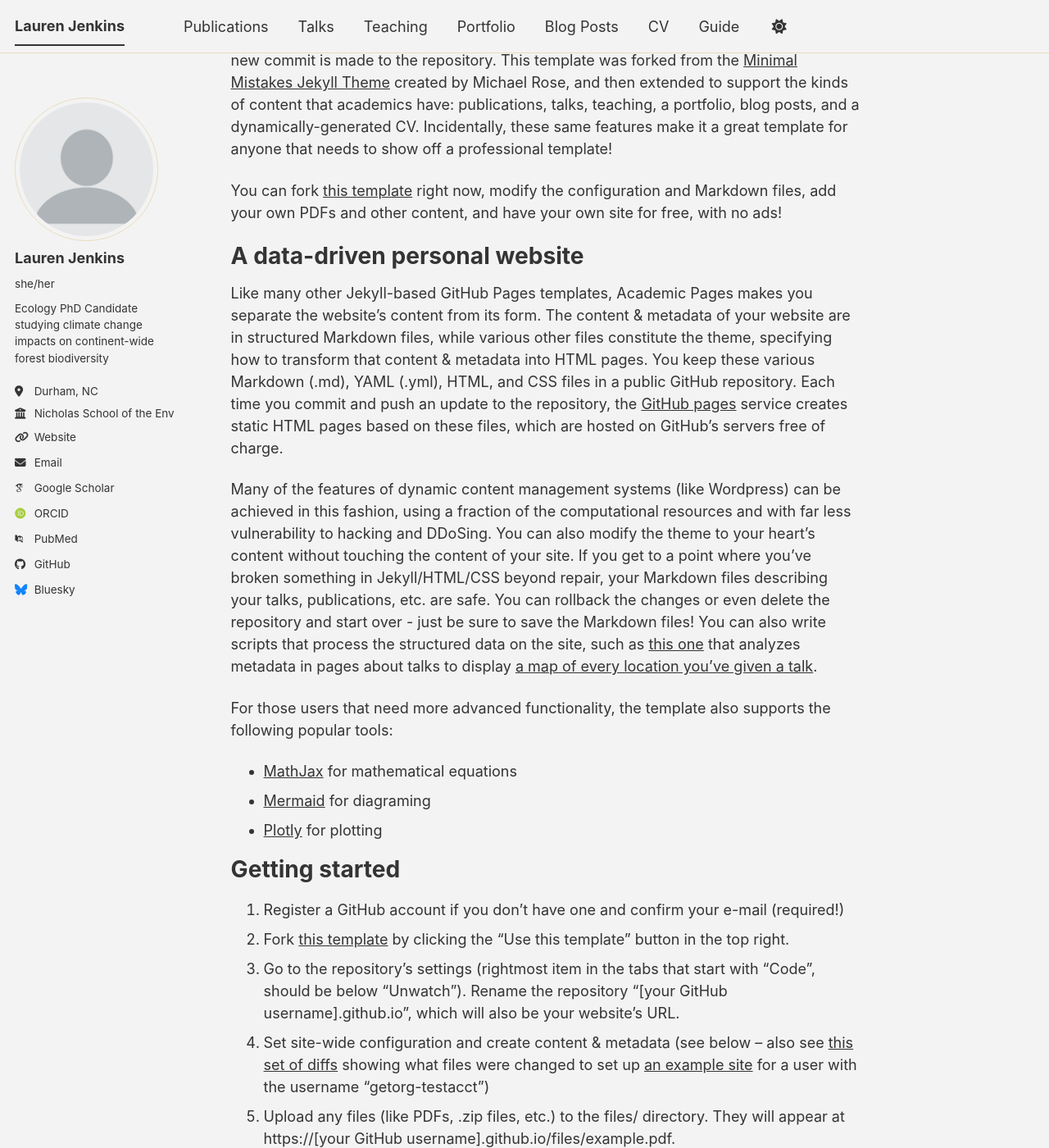
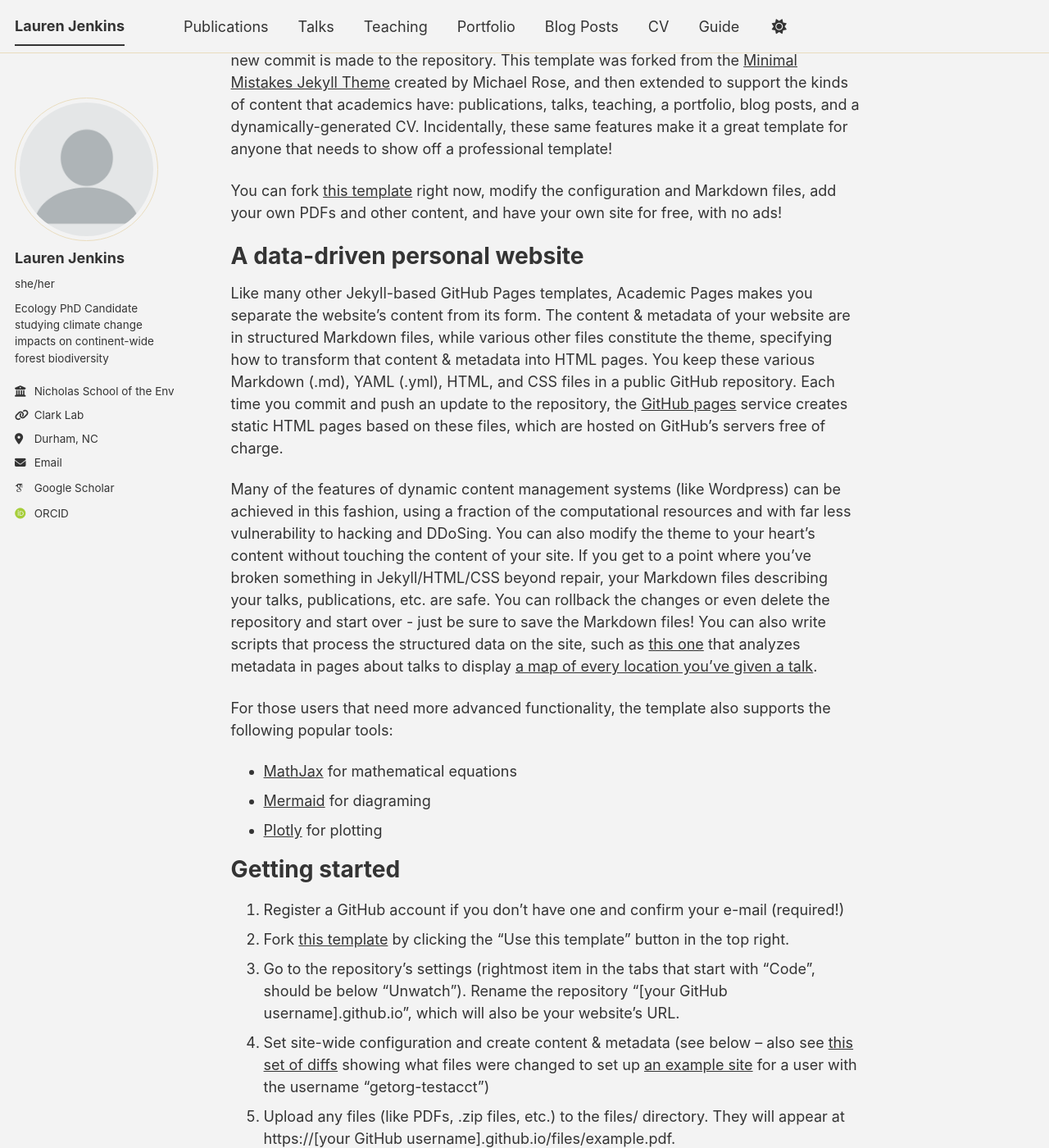
Before and after one commit to jenkinslauren/jenkinslauren.github.io, a Jekyll site: the page built from _pages/about.md, in a window 1280 px wide and 1400 px high, scrolled down 192 px. Shown: the whole window at 82% size. Built offline with Jekyll 4.4.1, drawn with Linux system fonts in a browser that asks for light colours; some web fonts are replaced; a script bundle is joined from its source files by our own code; library files that are not in the unit come from our copies; some of the changed lines change nothing that is shown.

Commit message:
updating side bar

```diff
--- a/_config.yml
+++ b/_config.yml
@@ -20,20 +20,20 @@
   pronouns         : "she/her"
   bio              : "Ecology PhD Candidate studying climate change impacts on continent-wide forest biodiversity"
   employer         : "Nicholas School of the Environment at Duke University"
+  uri              : "[Clark Lab](https://sites.nicholas.duke.edu/clarklab/)"
   location         : "Durham, NC"
-  uri              : "[Clark Lab](https://sites.nicholas.duke.edu/clarklab/)"
   email            : "lauren.jenkins@duke.edu"
 
   # Academic websites
   academia         : # URL
   arxiv            : # URL - Update with the correct link to your profile
-  googlescholar    : "https://scholar.google.com/citations?user=PS_CX0AAAAAJ"
+  googlescholar    : "https://scholar.google.com/citations?user=83KR35UAAAAJ&hl=en"
   inspire-hep      : # URL
   impactstory      : # URL
-  orcid            : "https://orcid.org/yourorcidurl"
+  orcid            : "https://orcid.org/0000-0001-6537-575X"
   semantic         : # URL
   ssrn             : # URL
-  pubmed           : "https://www.ncbi.nlm.nih.gov/pubmed/?term=john+snow"
+  pubmed           : # URL
   researchgate     : # URL
   scopus           : # URL
   zotero           : # URL
@@ -43,13 +43,13 @@
   bitbucket        : # Username - Update with your username on the site
   codepen          : # Username
   dribbble         : # Username
-  github           : "academicpages"
+  github           : # insert github
   kaggle           : # Username
   stackoverflow    : # User number or user number and name (i.e., use "1" or "1/jeff-atwood")
 
   # Social media
   artstation       : # Username
-  bluesky          : "bsky.app" # Replace this with you Bluesky username
+  bluesky          : # Replace this with you Bluesky username
   facebook         : # Username
   flickr           : # Username
   foursquare       : # Username
--- a/_includes/author-profile.html
+++ b/_includes/author-profile.html
@@ -24,14 +24,14 @@
     <button class="btn btn--inverse">Follow</button>
     <ul class="author__urls social-icons">
       <!-- Font Awesome icons / Biographic information  -->
-      {% if author.location %}
-        <li class="author__desktop"><i class="fas fa-fw fa-location-dot icon-pad-right" aria-hidden="true"></i>{{ author.location }}</li>
-      {% endif %}
       {% if author.employer %}
         <li class="author__desktop"><i class="fas fa-fw fa-building-columns icon-pad-right" aria-hidden="true"></i>{{ author.employer }}</li>
       {% endif %}
       {% if author.uri %}
-        <li><a href="{{ author.uri }}"><i class="fas fa-fw fa-link icon-pad-right" aria-hidden="true"></i>{{ site.data.ui-text[site.locale].website_label | default: "Website" }}</a></li>
+        <li><a href="{{ author.uri }}"><i class="fas fa-fw fa-link icon-pad-right" aria-hidden="true"></i>Clark Lab</a></li>
+      {% endif %}
+      {% if author.location %}
+        <li class="author__desktop"><i class="fas fa-fw fa-location-dot icon-pad-right" aria-hidden="true"></i>{{ author.location }}</li>
       {% endif %}
       {% if author.email %}
         <li><a href="mailto:{{ author.email }}"><i class="fas fa-fw fa-envelope icon-pad-right" aria-hidden="true"></i>{{ site.data.ui-text[site.locale].email_label | default: "Email" }}</a></li>
--- a/_sass/layout/_sidebar.scss
+++ b/_sass/layout/_sidebar.scss
@@ -286,6 +286,11 @@
     }
   }
 
+  li {
+    white-space: normal;
+    word-wrap: break-word;
+  }
+
   &:after {
     display: block;
     content: "";
```
